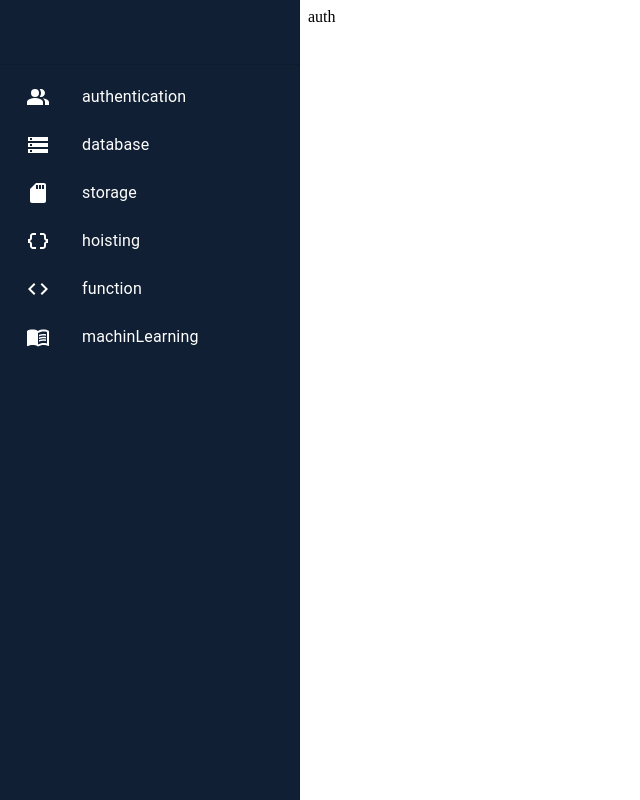
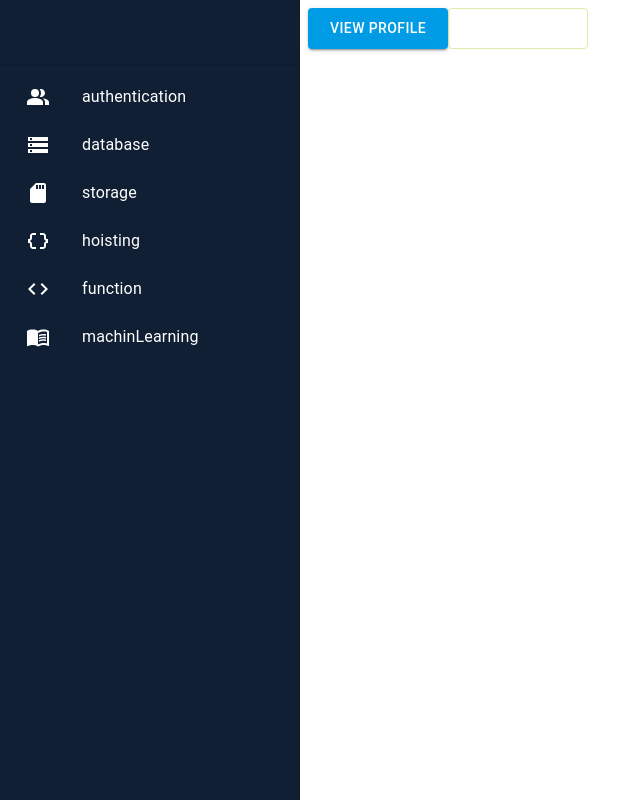
Before and after one commit to Ela-Fhd/mui-project, a React (Vite) app: page /authentication in a window 1280 px wide. Shown: the whole page, without its empty margins (0-640 px from the left). Built offline with nearby package versions, Linux system fonts and the light colour scheme.

Commit message:
(chor): create custom theme and ovveride mui styles

```diff
--- a/src/App.jsx
+++ b/src/App.jsx
@@ -7,10 +7,13 @@ import Storage from "./page/storage/Storage";
 import Hoisting from "./page/hoisting/Hoisting";
 import FunctionPage from "./page/function/Function";
 import MachinLearning from "./page/machinLearning/MachinLearning";
+import { ThemeProvider } from "@emotion/react";
+import { dashboardTheme } from "./dashboardTheme";
 
 function App() {
   return (
     <>
+      <ThemeProvider theme={dashboardTheme}>
         <Routes>
           <Route path="/" element={<Layout />}>
             <Route path="authentication" element={<Authentication />} />
@@ -21,6 +24,7 @@ function App() {
             <Route path="machinLearning" element={<MachinLearning />} />
           </Route>
         </Routes>
+      </ThemeProvider>
     </>
   );
 }
--- /dev/null
+++ b/src/components/common/commonButton/CommonButton.jsx
@@ -0,0 +1,17 @@
+import { Button } from "@mui/material";
+
+function CommonButton({ children, color, variant, disabled, size, sx }) {
+  return (
+    <Button
+      variant={variant}
+      color={color}
+      disabled={disabled}
+      size={size}
+      sx={sx}
+    >
+      {children}
+    </Button>
+  );
+}
+
+export default CommonButton;
--- /dev/null
+++ b/src/dashboardTheme.js
@@ -0,0 +1,27 @@
+import { createTheme } from "@mui/material";
+
+export const dashboardTheme = createTheme({
+  components: {
+    MuiButton: {
+      styleOverrides: {
+        root: {
+          fontSize: "0.875rem",
+          borderRadius: "8.5",
+          color: "#fff",
+          "&.MuiButton-contained": {
+            backgroundColor: "#009be5",
+            "&:hover": { backgroundColor: "#006db3" },
+          },
+          "&.MuiButton-outlined": {
+            color: "#fff",
+            backgroundColor: "fff",
+            "&:hover": { backgroundColor: "transparent" },
+          },
+        },
+      },
+    },
+  },
+  palette: {
+    primary: { main: "#bada55" },
+  },
+});
--- a/src/page/authentication/Authentication.jsx
+++ b/src/page/authentication/Authentication.jsx
@@ -1,10 +1,16 @@
-import { Grid } from "@mui/material";
+import { capitalize, Grid } from "@mui/material";
 import React from "react";
+import CommonButton from "../../components/common/commonButton/CommonButton";
 
 function Authentication() {
   return (
     <Grid item sm={8}>
-      auth
+      <CommonButton variant="contained" size="large">
+        view profile
+      </CommonButton>
+      <CommonButton variant="outlined" size="large">
+        view profile
+      </CommonButton>
     </Grid>
   );
 }
```
Lines whose indentation alone changed are shown as unchanged.
